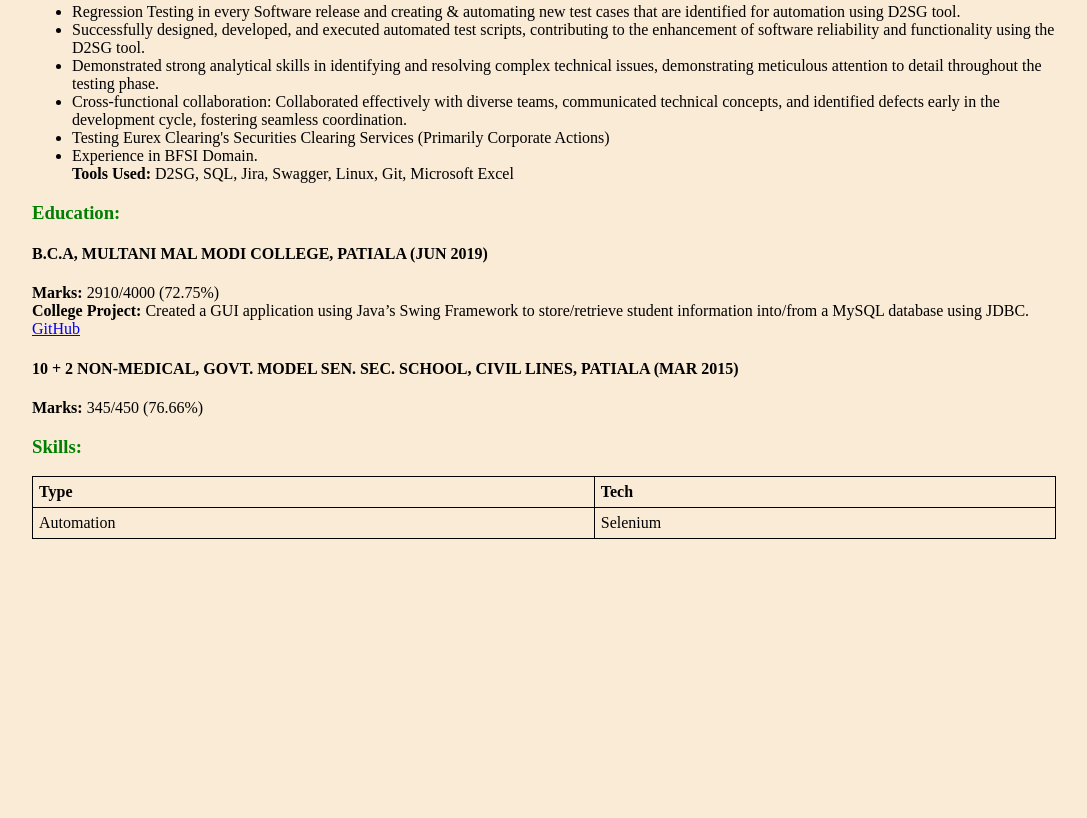
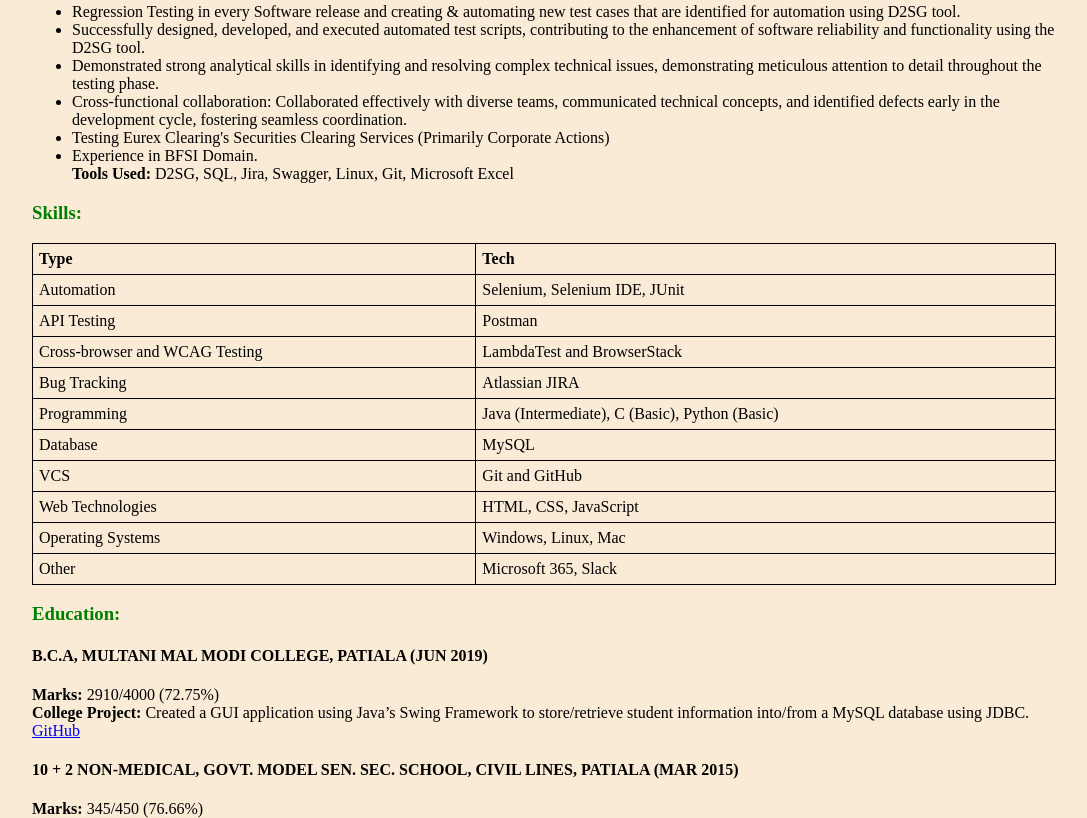
Before and after one commit to princesaini/resume, a plain HTML site: page index.html in a window 1280 px wide. Shown: the part 598-1416 px from the top of the page, without its empty margins (96-1183 px from the left). Before the commit the page ends 1137 px from the top, so only its background shows below. Drawn offline with Linux system fonts and the light colour scheme.

Commit message:
added skills and moved education section

```diff
--- a/index.html
+++ b/index.html
@@ -64,16 +64,6 @@
         <b>Tools Used: </b>D2SG, SQL, Jira, Swagger, Linux, Git, Microsoft Excel
     </ul>
 
-    <!-- Education -->
-    <h3>Education:</h3>
-    <h4>B.C.A, MULTANI MAL MODI COLLEGE, PATIALA (JUN 2019)</h4>
-    <b>Marks: </b>2910/4000 (72.75%)
-    <br>
-    <b>College Project: </b>Created a GUI application using Java’s Swing Framework to store/retrieve student information
-    into/from a MySQL database using JDBC. <a href="https://github.com/princesaini/StudentInformation">GitHub</a>
-    <h4>10 + 2 NON-MEDICAL, GOVT. MODEL SEN. SEC. SCHOOL, CIVIL LINES, PATIALA (MAR 2015)</h4>
-    <b>Marks: </b>345/450 (76.66%)
-
     <!-- Skills -->
     <h3>Skills:</h3>
     <table>
@@ -86,10 +76,57 @@
         <tbody>
             <tr>
                 <td>Automation</td>
-                <td>Selenium</td>
+                <td>Selenium, Selenium IDE, JUnit</td>
+            </tr>
+            <tr>
+                <td>API Testing</td>
+                <td>Postman</td>
+            </tr>
+            <tr>
+                <td>Cross-browser and WCAG Testing</td>
+                <td>LambdaTest and BrowserStack</td>
+            </tr>
+            <tr>
+                <td>Bug Tracking</td>
+                <td>Atlassian JIRA</td>
+            </tr>
+            <tr>
+                <td>Programming</td>
+                <td>Java (Intermediate), C (Basic), Python (Basic)</td>
+            </tr>
+            <tr>
+                <td>Database</td>
+                <td>MySQL</td>
+            </tr>
+            <tr>
+                <td>VCS</td>
+                <td>Git and GitHub</td>
+            </tr>
+            <tr>
+                <td>Web Technologies</td>
+                <td>HTML, CSS, JavaScript</td>
+            </tr>
+            <tr>
+                <td>Operating Systems</td>
+                <td>Windows, Linux, Mac</td>
+            </tr>
+            <tr>
+                <td>Other</td>
+                <td>Microsoft 365, Slack</td>
             </tr>
         </tbody>
     </table>
+
+    <!-- Education -->
+    <h3>Education:</h3>
+    <h4>B.C.A, MULTANI MAL MODI COLLEGE, PATIALA (JUN 2019)</h4>
+    <b>Marks: </b>2910/4000 (72.75%)
+    <br>
+    <b>College Project: </b>Created a GUI application using Java’s Swing Framework to store/retrieve student information
+    into/from a MySQL database using JDBC. <a href="https://github.com/princesaini/StudentInformation">GitHub</a>
+    <h4>10 + 2 NON-MEDICAL, GOVT. MODEL SEN. SEC. SCHOOL, CIVIL LINES, PATIALA (MAR 2015)</h4>
+    <b>Marks: </b>345/450 (76.66%)
+
 </body>
 
 </html>
```
